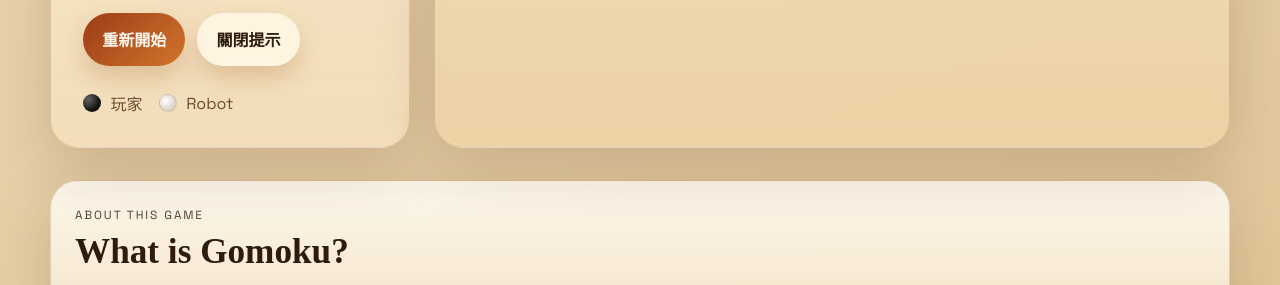
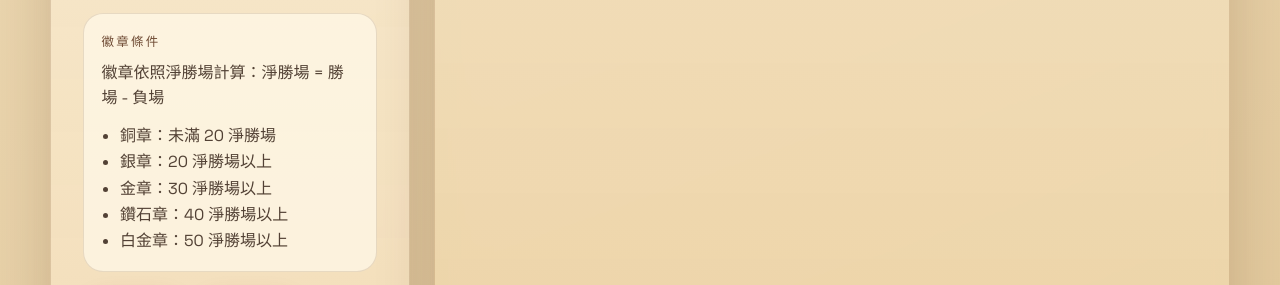
Before and after one commit to nealyip/gomoku, a plain HTML site: page index.html in a window 1280 px wide. Shown: the part 1237-1522 px from the top of the page. Drawn offline with Linux system fonts and the light colour scheme.

Commit message:
Add badge requirement explanation

```diff
--- a/index.html
+++ b/index.html
@@ -26,7 +26,7 @@
   <link rel="preconnect" href="https://fonts.googleapis.com">
   <link rel="preconnect" href="https://fonts.gstatic.com" crossorigin>
   <link href="https://fonts.googleapis.com/css2?family=Noto+Serif+TC:wght@500;700&family=Space+Grotesk:wght@400;500;700&display=swap" rel="stylesheet">
-  <link rel="stylesheet" href="style.css?v=20260417-13">
+  <link rel="stylesheet" href="style.css?v=20260422-1">
   <script type="application/ld+json">
     {
       "@context": "https://schema.org",
@@ -105,6 +105,18 @@
             <span id="difficultyLabel">標準模式</span>
           </div>
           <p id="recordSummary" class="stats-summary">0 勝 0 負 0 和</p>
+        </div>
+
+        <div class="badge-rule-card">
+          <span class="label">徽章條件</span>
+          <p class="badge-rule-intro">徽章依照淨勝場計算：淨勝場 = 勝場 - 負場</p>
+          <ul class="badge-rule-list">
+            <li>銅章：未滿 20 淨勝場</li>
+            <li>銀章：20 淨勝場以上</li>
+            <li>金章：30 淨勝場以上</li>
+            <li>鑽石章：40 淨勝場以上</li>
+            <li>白金章：50 淨勝場以上</li>
+          </ul>
         </div>
 
         <div class="button-row">
@@ -227,6 +239,6 @@
     </section>
   </div>
 
-  <script src="script.js?v=20260417-13"></script>
+  <script src="script.js?v=20260422-1"></script>
 </body>
 </html>
--- a/style.css
+++ b/style.css
@@ -163,6 +163,13 @@ h1 {
   border: 1px solid rgba(100, 57, 25, 0.14);
 }
 
+.badge-rule-card {
+  padding: 1rem 1.1rem;
+  border-radius: 20px;
+  background: rgba(255, 248, 233, 0.72);
+  border: 1px solid rgba(100, 57, 25, 0.14);
+}
+
 .status-card strong {
   display: block;
   margin-top: 0.4rem;
@@ -192,6 +199,19 @@ h1 {
 .stats-summary {
   margin: 0.65rem 0 0;
   color: rgba(45, 27, 16, 0.82);
+}
+
+.badge-rule-intro {
+  margin: 0.55rem 0 0;
+  color: rgba(45, 27, 16, 0.82);
+  line-height: 1.6;
+}
+
+.badge-rule-list {
+  margin: 0.75rem 0 0;
+  padding-left: 1.15rem;
+  color: rgba(45, 27, 16, 0.82);
+  line-height: 1.65;
 }
 
 .badge-image {
```
